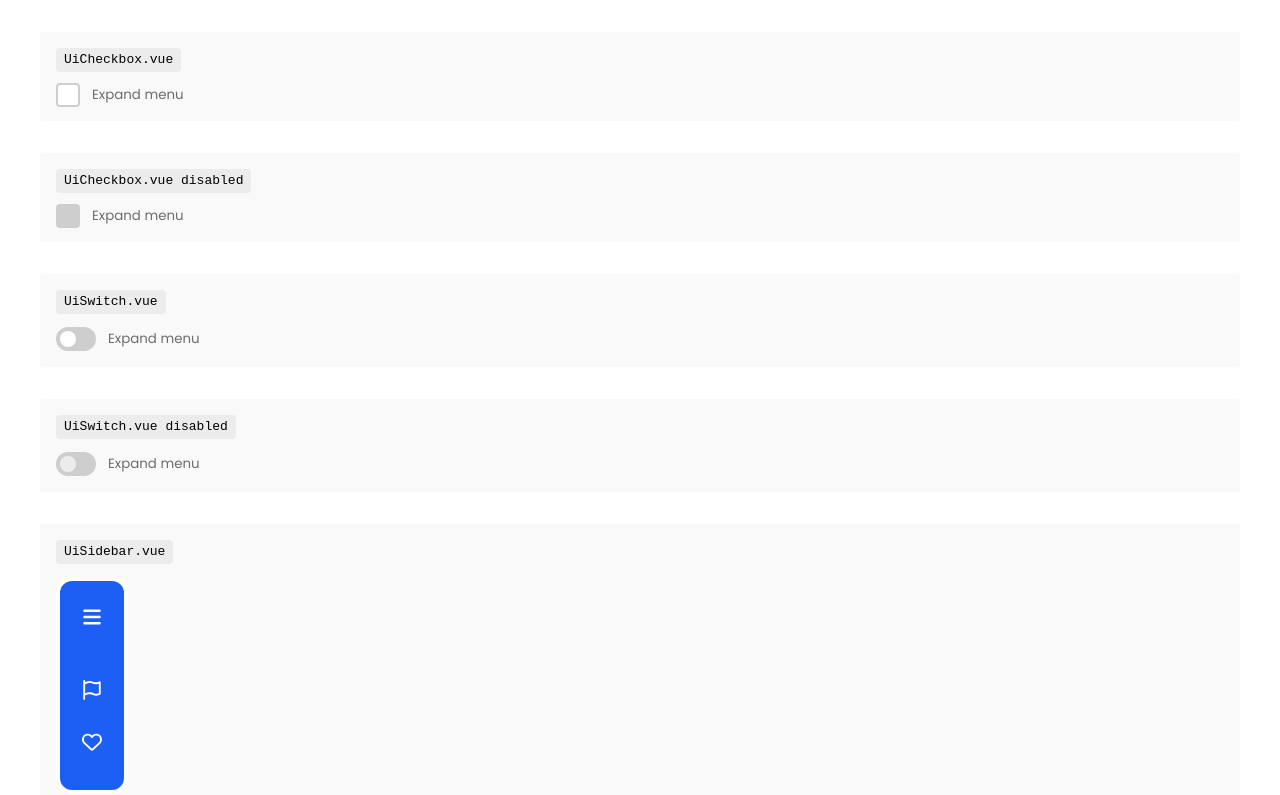
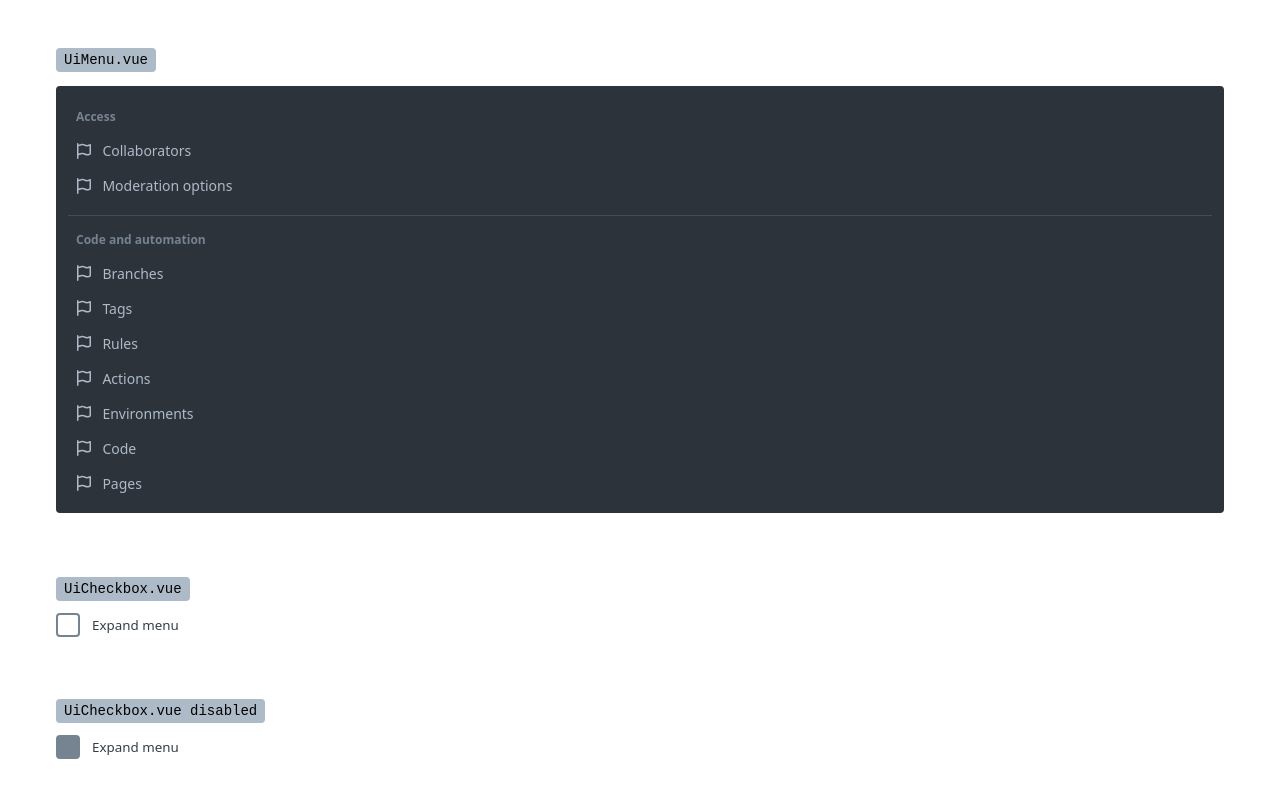
Before and after one commit to KamilBartczak03/component-library, a Vue app: page / in a window 1280 px wide. Shown: the top 795 px of the page. Built offline with nearby package versions, Linux system fonts and the light colour scheme.

Commit message:
add UiMenu component

```diff
--- a/package.json
+++ b/package.json
@@ -1,6 +1,6 @@
 {
   "name": "@kamilbartczak-infer/component-library",
-  "version": "0.1.00",
+  "version": "0.2",
   "type": "module",
   "scripts": {
     "dev": "vite",
--- /dev/null
+++ b/src/components/Menu/UiMenu.vue
@@ -0,0 +1,110 @@
+<script lang="ts" setup>
+import { RouterLink } from 'vue-router'
+
+const config = [
+  { type: 'title', text: 'Access' },
+  { icon: 'flag', type: 'link', link: '/', text: 'Collaborators' },
+  { icon: 'flag', type: 'link', link: '/', text: 'Moderation options' },
+  { type: 'title', text: 'Code and automation' },
+  { icon: 'flag', type: 'link', link: '/', text: 'Branches' },
+  { icon: 'flag', type: 'link', link: '/', text: 'Tags' },
+  { icon: 'flag', type: 'link', link: '/', text: 'Rules' },
+  { icon: 'flag', type: 'link', link: '/', text: 'Actions' },
+  { icon: 'flag', type: 'link', link: '/', text: 'Environments' },
+  { icon: 'flag', type: 'link', link: '/', text: 'Code' },
+  { icon: 'flag', type: 'link', link: '/', text: 'Pages' }
+] as MenuConfig
+
+interface MenuBaseRecord {
+  type: string
+  text: string
+  icon?: string
+}
+interface MenuLinkRecord extends MenuBaseRecord {
+  type: 'link'
+  link: string
+}
+interface MenuTitleRecord extends MenuBaseRecord {
+  type: 'title'
+}
+type MenuConfig = (MenuTitleRecord | MenuLinkRecord)[]
+
+const recordToLink = (r: MenuLinkRecord) => ({
+  component: RouterLink,
+  props: {
+    to: r.link,
+    class: 'ui-menu__element ui-menu__element--link'
+  },
+  text: r.text,
+  icon: r.icon
+})
+const recordToTitle = (r: MenuBaseRecord) => ({
+  component: 'b',
+  props: {
+    class: 'ui-menu__element ui-menu__element--title'
+  },
+  text: r.text,
+  icon: r.icon
+})
+
+function createComponents(config: MenuConfig) {
+  return config.map((record) => {
+    if (record.type === 'title') return recordToTitle(record)
+    if (record.type === 'link') return recordToLink(record)
+    throw new Error('Unknown record type passed in config')
+  })
+}
+</script>
+
+<template>
+  <nav class="ui-menu">
+    <component v-for="option in createComponents(config)" :is="option.component" v-bind="option.props">
+      <UiIcon v-if="option.icon" :icon="option.icon" class="ui-menu__element-icon" />
+      {{ option.text }}
+    </component>
+  </nav>
+</template>
+
+<style lang="scss" scoped>
+.ui-menu {
+  color: var(--cp-color-gray-0);
+  background-color: var(--cp-color-gray-800);
+  padding: var(--cp-size-2);
+  border-radius: var(--cp-radius-small);
+
+  &__element {
+    display: flex;
+    align-items: center;
+
+    &--link {
+      padding: var(--cp-size-0);
+      text-decoration: none;
+      color: var(--cp-color-gray-100);
+
+      &:hover {
+        background-color: var(--cp-color-gray-900);
+        border-radius: var(--cp-radius-small);
+      }
+    }
+
+    &--title {
+      color: var(--cp-color-gray-300);
+      padding: var(--cp-size-3) var(--cp-size-0) var(--cp-size-0) var(--cp-size-0);
+      font-size: var(--cp-size-tiny);
+      border-top: 1px solid var(--cp-color-gray-600);
+      margin-top: var(--cp-size-2);
+
+      &:first-of-type {
+        border-top: none;
+        margin-top: 0;
+        padding-top: var(--cp-size-1);
+      }
+    }
+  }
+
+  &__element-icon {
+    --icon-color: var(--cp-color-gray-100);
+    margin-right: var(--cp-size-1);
+  }
+}
+</style>
--- a/src/index.ts
+++ b/src/index.ts
@@ -12,6 +12,7 @@ export const UiIcon = defineAsyncComponent(() => import('@components/UiIcon.vue'
 export const UiSidebarElement = defineAsyncComponent(() => import('@components/UiSidebarElement.vue'))
 export const UiSwitch = defineAsyncComponent(() => import('@components/UiSwitch.vue'))
 export const UiCheckbox = defineAsyncComponent(() => import('@components/UiCheckbox.vue'))
+export const UiMenu = defineAsyncComponent(() => import('@components/Menu/UiMenu.vue'))
 
 export default {
   install(app: App) {
@@ -23,6 +24,7 @@ export default {
     app.component('UiIcon', UiIcon)
     app.component('UiSwitch', UiSwitch)
     app.component('UiCheckbox', UiCheckbox)
+    app.component('UiMenu', UiMenu)
   }
 }
 
@@ -36,5 +38,6 @@ declare module '@vue/runtime-core' {
     UiIcon: typeof UiIcon
     UiSwitch: typeof UiSwitch
     UiCheckbox: typeof UiCheckbox
+    UiMenu: typeof UiMenu
   }
 }
--- a/src/sandbox/App.vue
+++ b/src/sandbox/App.vue
@@ -11,6 +11,10 @@ const sidebarItems = [
 
 <template>
   <main class="display">
+    <section>
+      <pre>UiMenu.vue</pre>
+      <UiMenu />
+    </section>
     <section>
       <pre>UiCheckbox.vue</pre>
       <UiCheckbox v-model="expandedNav" caption="Expand menu" />
--- a/src/styles/global.scss
+++ b/src/styles/global.scss
@@ -1,7 +1,36 @@
 :root {
-  body {
-    font-family: 'Poppins', sans-serif;
+  body,
+  html {
+    font-size: 14px;
+    font-family: 'system-ui', 'Poppins', sans-serif;
   }
+
+  --cp-size-heading-1: 1.802rem;
+  --cp-size-heading-2: 1.602rem;
+  --cp-size-heading-3: 1.424rem;
+  --cp-size-heading-4: 1.266rem;
+  --cp-size-heading-5: 1.125rem;
+  --cp-size-regular: 1rem;
+  --cp-size-small: 0.889rem;
+  --cp-size-tiny: 0.75rem;
+
+  --cp-size-14: 3rem;
+  --cp-size-13: 2.75rem;
+  --cp-size-12: 2.5rem;
+  --cp-size-11: 2.25rem;
+  --cp-size-10: 2rem;
+  --cp-size-9: 1.802rem;
+  --cp-size-8: 1.602rem;
+  --cp-size-7: 1.424rem;
+  --cp-size-6: 1.266rem;
+  --cp-size-5: 1.125rem;
+  --cp-size-4: 1rem;
+  --cp-size-3: 0.889rem;
+  --cp-size-2: 0.75rem;
+  --cp-size-1: 0.65rem;
+  --cp-size-0: 0.5rem;
+
+  --cp-radius-small: 0.25rem;
 
   --cp-color-white: rgb(255 255 255);
   --cp-color-blue-50: rgb(247 249 255);
@@ -15,17 +44,16 @@
   --cp-color-blue-800: rgb(0 70 229);
   --cp-color-blue-900: rgb(0 50 165);
   --cp-color-blue-950: rgb(0 31 104);
-  --cp-color-gray-50: rgb(249 249 249);
-  --cp-color-gray-100: rgb(236 236 236);
-  --cp-color-gray-200: rgb(222 222 222);
-  --cp-color-gray-300: rgb(206 206 206);
-  --cp-color-gray-400: rgb(186 186 186);
-  --cp-color-gray-500: rgb(160 160 160);
-  --cp-color-gray-600: rgb(132 132 132);
-  --cp-color-gray-700: rgb(108 108 108);
-  --cp-color-gray-800: rgb(89 89 89);
-  --cp-color-gray-900: rgb(63 63 63);
-  --cp-color-gray-950: rgb(39 39 39);
+  --cp-color-gray-0: #cdd9e5;
+  --cp-color-gray-100: #adbac7;
+  --cp-color-gray-200: #909dab;
+  --cp-color-gray-300: #768390;
+  --cp-color-gray-400: #636e7b;
+  --cp-color-gray-500: #545d68;
+  --cp-color-gray-600: #444c56;
+  --cp-color-gray-700: #373e47;
+  --cp-color-gray-800: #2d333b;
+  --cp-color-gray-900: #22272e;
   --cp-color-red-50: rgb(255 248 248);
   --cp-color-red-100: rgb(254 231 231);
   --cp-color-red-200: rgb(253 213 213);
```
